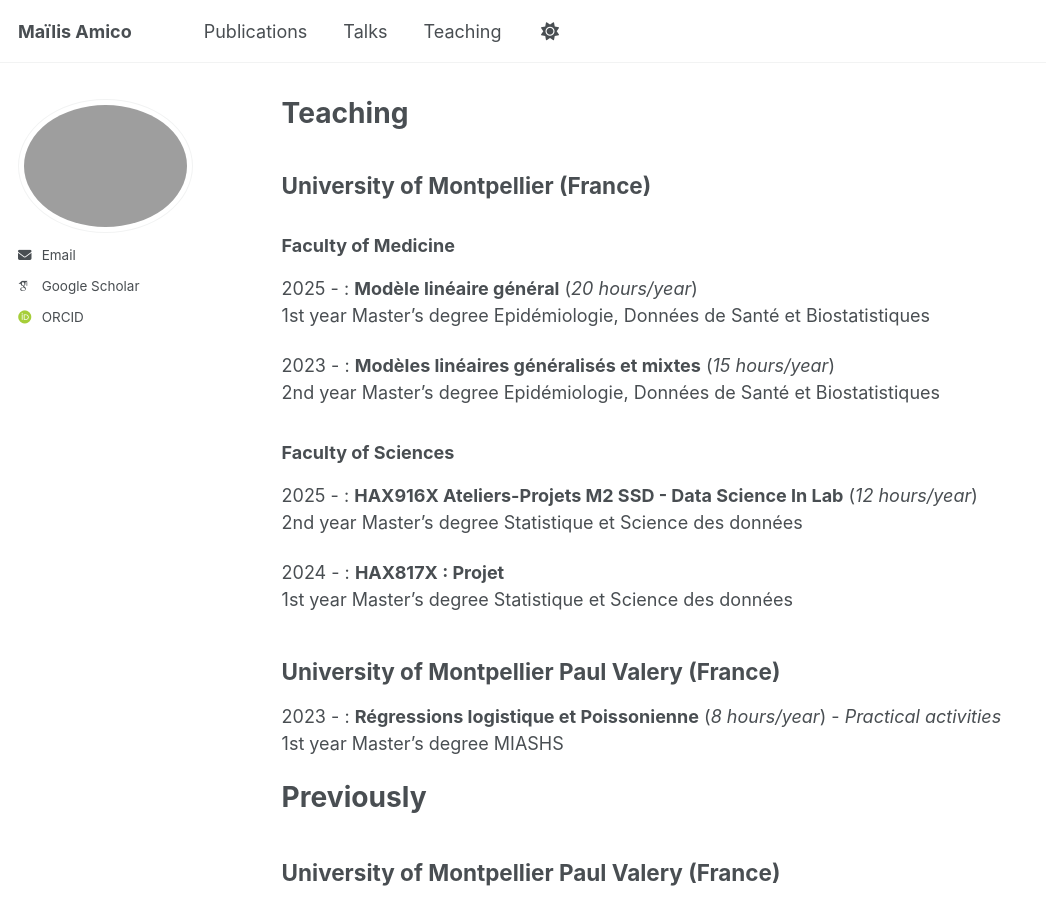
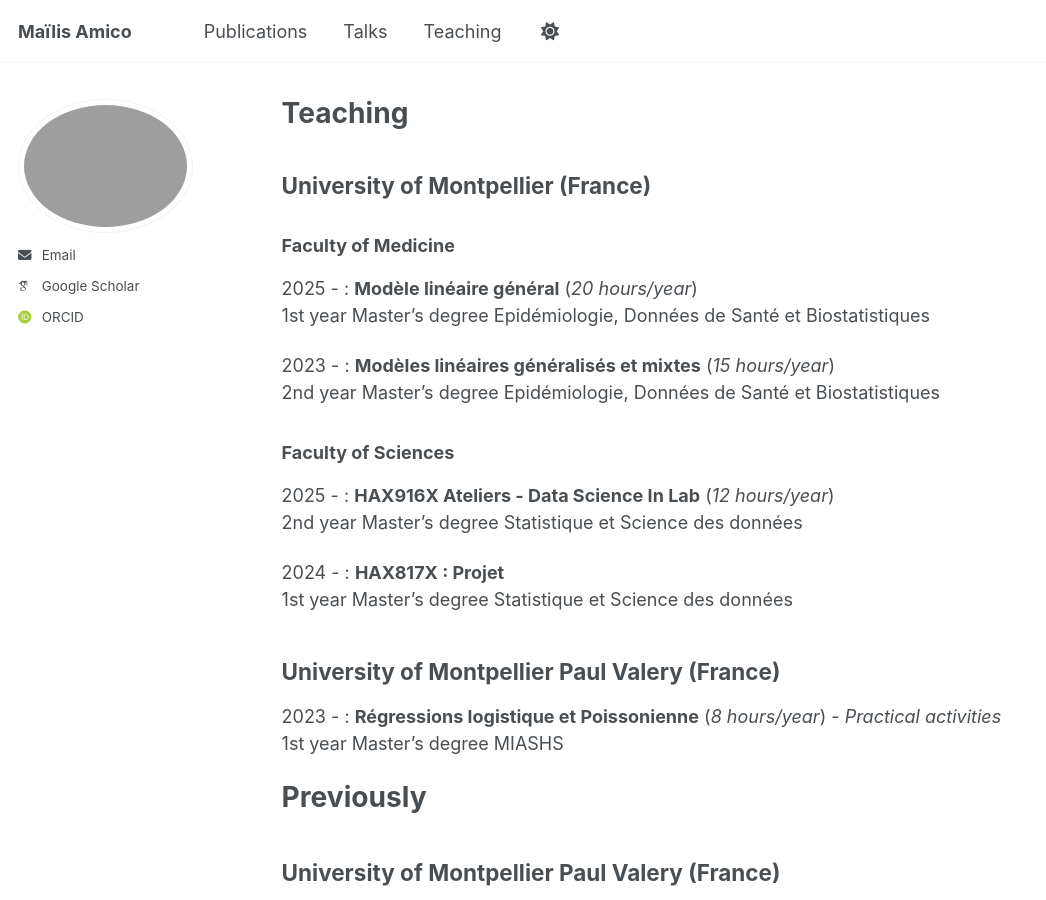
Before and after one commit to maamico/maamico.github.io, a Jekyll site: the page built from _pages/teaching.md, in a window 1280 px wide and 900 px high. Shown: the whole window, without its empty margins (0-1046 px from the left). Built offline with Jekyll 4.4.1, drawn with Linux system fonts in a browser that asks for light colours; some web fonts are replaced; a script that is not in the unit is left out.

Commit message:
Update teaching.md

```diff
--- a/_pages/teaching.md
+++ b/_pages/teaching.md
@@ -12,7 +12,7 @@ author_profile: true
 2023 -          : **Modèles linéaires généralisés et mixtes** (*15 hours/year*)
                   2nd year Master's degree Epidémiologie, Données de Santé et Biostatistiques
 ### Faculty of Sciences
-2025 -          : **HAX916X Ateliers-Projets M2 SSD - Data Science In Lab** (*12 hours/year*)
+2025 -          : **HAX916X Ateliers - Data Science In Lab** (*12 hours/year*)
 2nd year Master's degree Statistique et Science des données
 
 2024 -          : **HAX817X : Projet**
```
